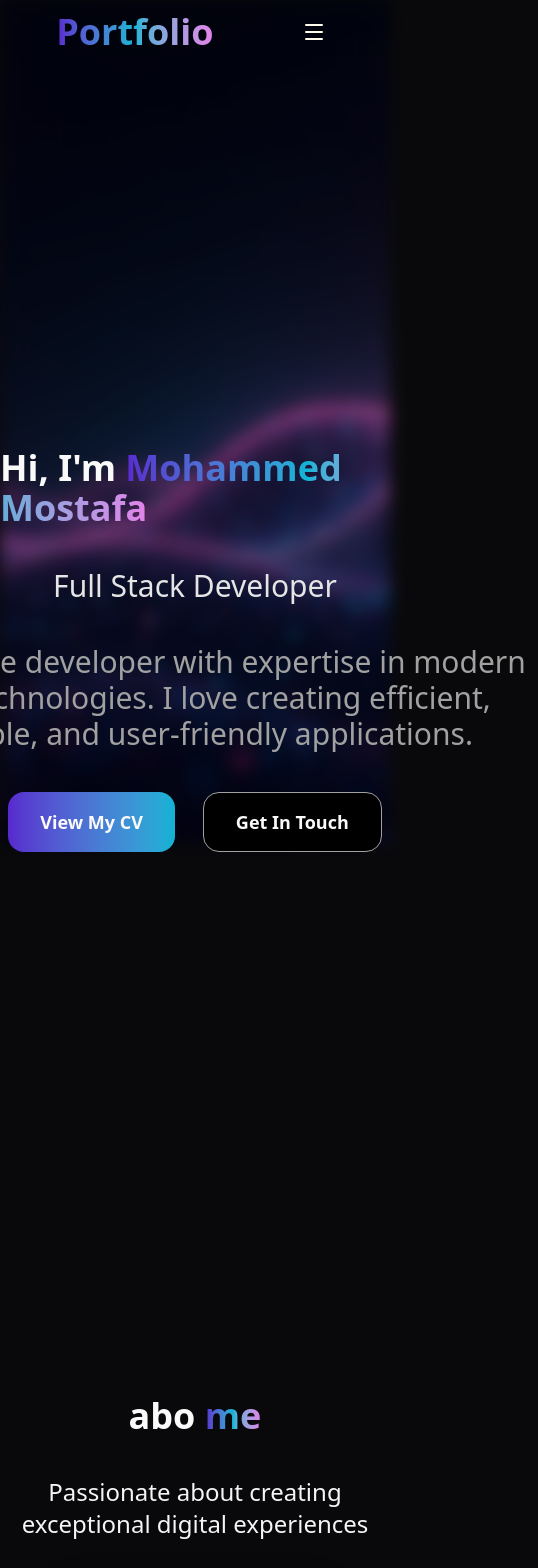
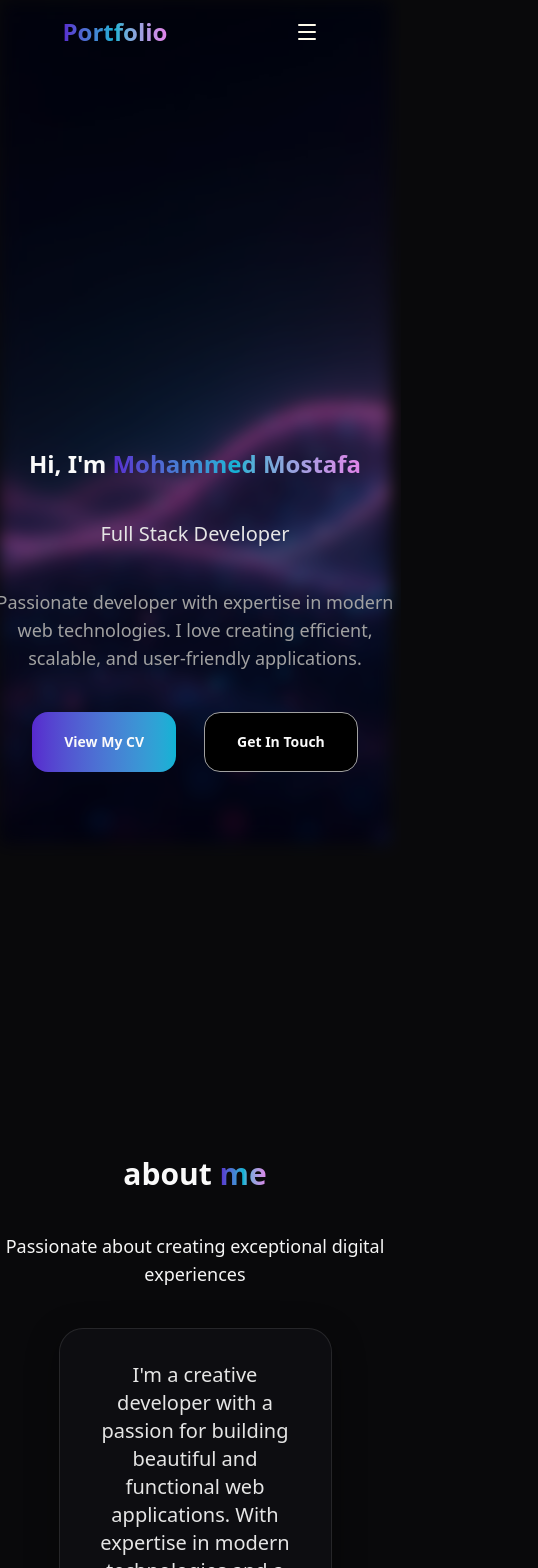
Before and after one commit to mohamed-mostafa-elsayed/my-portfolio, a React (Vite) app: page / in a window 390 px wide. Shown: the top 1568 px of the page, 538 px wide, since content can reach past the window. Built offline with nearby package versions, Linux system fonts and the light colour scheme.

Commit message:
modify sizeing

```diff
--- a/src/components/sections/About.jsx
+++ b/src/components/sections/About.jsx
@@ -25,16 +25,16 @@ export default function About() {
     return (
         <Element
         name={"#about"}
-        className={" flex flex-col justify-center items-center mt-40 space-y-10 "}>
+        className={" flex flex-col justify-center items-center space-y-10 "}>
 
-            <div className={" text-neutral-50 text-4xl md:text-6xl lg:text-7xl font-bold mt-96 "}>
-                abo <span className={"gradient-text"} >me</span>
+            <div className={" text-neutral-50 text-3xl md:text-6xl lg:text-7xl font-bold mt-96 "}>
+                about <span className={"gradient-text"} >me</span>
             </div>
 
-            <div className={"text-neutral-100 text-2xl md:text-3xl text-center"} >
+            <div className={"text-neutral-100 text-lg md:text-3xl text-center"} >
                 Passionate about creating exceptional digital experiences</div>
 
-            <div className={"glass-card rounded-3xl mb-12 animate-slide-up text-2xl text-neutral-200 text-center p-8 md:p-12 w-[70%]"}>
+            <div className={"glass-card rounded-3xl mb-12 animate-slide-up text-xl text-neutral-200 text-center p-8 md:p-12 w-[70%]"}>
 
                 <p className="mb-10">
                     I'm a creative developer with a passion for building beautiful and functional web applications. With expertise in modern technologies and a keen eye for design, I bring ideas to life through code.
@@ -54,8 +54,8 @@ export default function About() {
                         style={{ animationDelay: `${index * 0.1}s` }}
                     >
                         <feature.icon className=" w-16 h-16 text-[var(--primary)] mb-4" />
-                        <h3 className="text-2xl font-semibold mb-2 text-neutral-100">{feature.title}</h3>
-                        <p className="text-xl text-neutral-200">{feature.description}</p>
+                        <h3 className="text-xl md:text-2xl font-semibold mb-2 text-neutral-100">{feature.title}</h3>
+                        <p className="text-lg md:text-xl text-neutral-200">{feature.description}</p>
                     </div>
                 ))}
             </div>
--- a/src/components/sections/Footer.jsx
+++ b/src/components/sections/Footer.jsx
@@ -3,7 +3,7 @@ import { personalInfo } from "@/data/portfolio";
 
 export default function Footer() {
     return (
-        <footer className="text-2xl py-8 text-center text-neutral-100 border-t border-neutral-400">
+        <footer className="text-lg md:text-2xl py-8 text-center text-neutral-100 border-t border-neutral-400">
             <p>© 2025 {personalInfo.name}. Built with React & Tailwind CSS</p>
         </footer>
     );
--- a/src/components/sections/Header.jsx
+++ b/src/components/sections/Header.jsx
@@ -28,8 +28,8 @@ const Header = () => {
           isScrolled ? "glass-card shadow-lg " : "bg-transparent"
         }`}>
         <div className="w-full mx-auto px-4 sm:px-6 lg:px-8">
-          <div className="flex items-center justify-around h-16">
-            <div className="text-4xl font-bold gradient-text">Portfolio</div>
+          <div className="flex items-center justify-center gap-30  md:justify-around h-16 ">
+            <div className="text-2xl md:text-4xl font-bold gradient-text">Portfolio</div>
 
             {/* Desktop Navigation */}
             <div className="hidden md:flex items-center gap-8 font-bold">
--- a/src/components/sections/Home.jsx
+++ b/src/components/sections/Home.jsx
@@ -5,7 +5,7 @@ import { Link } from "react-scroll";
 export default function Home() {
 
     const OpenPdfButton = () => {
-        const pdfUrl = "./src/data/Mohammed-Mostafa-CV.pdf";
+        const pdfUrl = "/Mohammed-Mostafa-CV.pdf";
         window.open(pdfUrl, "_blank", "noopener,noreferrer");
     }
 
@@ -13,33 +13,33 @@ export default function Home() {
         <div className={" flex flex-col justify-center items-center mt-96 space-y-10 "}>
 
             <div
-                className={" text-neutral-50 text-4xl md:text-6xl lg:text-7xl font-bold "}
+                className={" text-neutral-50 text-2xl md:text-6xl lg:text-7xl font-bold "}
             >
                 Hi, I'm <span className={"gradient-text"}>{personalInfo.name}</span>
             </div>
 
-            <div className={"text-3xl md:text-4xl lg:text-6xl text-neutral-200"}
+            <div className={"text-xl md:text-4xl lg:text-6xl text-neutral-200"}
             >
                 {personalInfo.title}
             </div>
 
-            <div className={" text-3xl text-center text-neutral-400 w-[40ch] md:w-[50ch] lg:w-[60ch]"}
+            <div className={" text-lg md:text-3xl text-center text-neutral-400 w-[40ch] md:w-[50ch] lg:w-[60ch]"}
             >
                 {personalInfo.bio}
             </div>
 
-            <div className={" flex justify-center gap-7 md:gap-15 w-full"}>
+            <div className={" flex justify-center gap-7 md:gap-15 w-full text-sm md:text-lg"}>
                 <Link>
                     <button
                     onClick={() => {OpenPdfButton()}}
-                    className={"cursor-pointer transition-all duration-300 hover:brightness-90 h-15 text-lg px-8 md:text-xl md:px-10  font-bold bg-gradient-to-r from-[var(--primary)] to-[var(--secondary)] text-neutral-50 rounded-2xl"}
+                    className={"cursor-pointer transition-all duration-300 hover:brightness-90 h-15 px-8  md:px-10  font-bold bg-gradient-to-r from-[var(--primary)] to-[var(--secondary)] text-neutral-50 rounded-2xl"}
                     >
                         View My CV
                     </button>
                 </Link>
 
                 <Link to={"#contact"}>
-                    <button className={"cursor-pointer transition-all duration-300 hover:bg-[var(--accent)] h-15 text-lg px-8 md:text-xl md:px-10  bg-black text-neutral-50 font-bold rounded-2xl border border-neutral-400"}>
+                    <button className={"cursor-pointer transition-all duration-300 hover:bg-[var(--accent)] h-15 px-8 md:px-10  bg-black text-neutral-50 font-bold rounded-2xl border border-neutral-400"}>
                         Get In Touch
                     </button>
                 </Link>
--- a/src/components/sections/Projects.jsx
+++ b/src/components/sections/Projects.jsx
@@ -9,11 +9,11 @@ export default function Projects() {
         <Element name="#projects" className="py-20 px-4 bg-card/30 w-full h-full">
             <div className="w-[70%] mx-auto">
 
-                <div className="text-4xl md:text-6xl font-bold text-center mb-4 text-neutral-100">
+                <div className="text-3xl md:text-6xl font-bold text-center mb-4 text-neutral-100">
                     Featured <span className="gradient-text">Projects</span>
                 </div>
 
-                <p className="text-center text-neutral-200 mb-16 max-w-2xl mx-auto text-2xl">
+                <p className="text-center text-neutral-200 mb-16 max-w-2xl mx-auto text-lg md:text-3xl">
                     Some of my recent work and side projects
                 </p>
 
@@ -25,8 +25,8 @@ export default function Projects() {
                         >
                             <div className={`h-2 w-16 rounded-full bg-gradient-to-r ${project.gradient} mb-6 group-hover:w-full transition-all duration-500`}></div>
 
-                            <h3 className="text-2xl font-semibold mb-3 text-neutral-100">{project.title}</h3>
-                            <p className="text-xl mb-4 leading-relaxed text-neutral-200">
+                            <h3 className=" text-xl md:text-2xl font-semibold mb-3 text-neutral-100">{project.title}</h3>
+                            <p className=" text-lg md:text-xl mb-4 leading-relaxed text-neutral-200">
                                 {project.description}
                             </p>
 
@@ -51,8 +51,8 @@ export default function Projects() {
                                         border border-neutral-400 rounded-2xl
                                         cursor-pointer
                                         transition-all duration-300 hover:bg-[var(--accent)]
-                                        h-12 text-lg px-3 py-2
-                                        lg:text-xl lg:px-8 lg:py-2`}
+                                        h-12 px-3 py-2 text-sm
+                                        lg:text-lg lg:px-8 lg:py-2`}
                                 >
                                     <button className={`flex items-center justify-center lg:gap-3`}>
                                         <Github className="w-6 h-6 md:w-5 md:h-5" />
@@ -69,8 +69,8 @@ export default function Projects() {
                                         bg-gradient-to-r from-[var(--primary)] to-[var(--secondary)] text-neutral-50
                                         cursor-pointer rounded-2xl font-bold
                                         transition-all duration-300 hover:brightness-75
-                                        h-12 text-lg px-3 py-2
-                                        lg:text-xl lg:px-8 lg:py-2 `}
+                                        h-12 px-3 py-2 text-xs
+                                        lg:text-l lg:px-8 lg:py-2 `}
 
                                 >
                                     <button className={`flex items-center justify-center lg:gap-3`}>
--- a/src/components/sections/Skills.jsx
+++ b/src/components/sections/Skills.jsx
@@ -7,10 +7,10 @@ export default function Skills() {
         <Element name={"#skills"}>
             <div className="py-20 px-4 text-neutral-300">
 
-                <h2 className="text-4xl md:text-6xl font-bold text-center mb-4 text-neutral-100">
+                <h2 className="text-3xl md:text-6xl font-bold text-center mb-4 text-neutral-100">
                     Skills & <span className="gradient-text">Technologies</span>
                 </h2>
-                <p className="text-center text-neutral-200 mb-16 max-w-2xl mx-auto text-2xl">
+                <p className="text-center text-neutral-200 mb-16 max-w-2xl mx-auto text-lg md:text-3xl">
                     Technologies I work with to bring ideas to life
                 </p>
 
@@ -23,7 +23,7 @@ export default function Skills() {
                                 {group.technologies.map((tech, techIndex) => (
                                     <div
                                         key={techIndex}
-                                        className={`text-2xl cursor-default
+                                        className={`text-lg md:text-2xl cursor-default
                                             glass-card hover:glow-effect
                                             px-6 py-3 rounded-full
                                             transition-all duration-300 animate-slide-up`}
```
Also changed, not shown: src/components/sections/Contact.jsx (+24 -21 lines), 1 other file (tests, documents, lock files or other folders).
